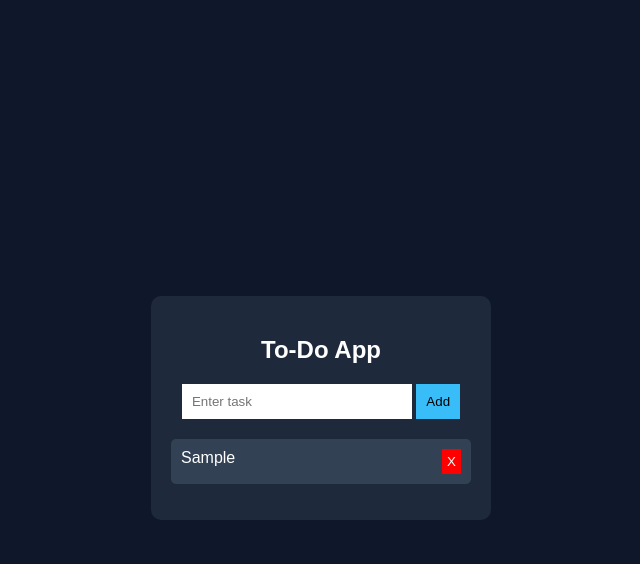
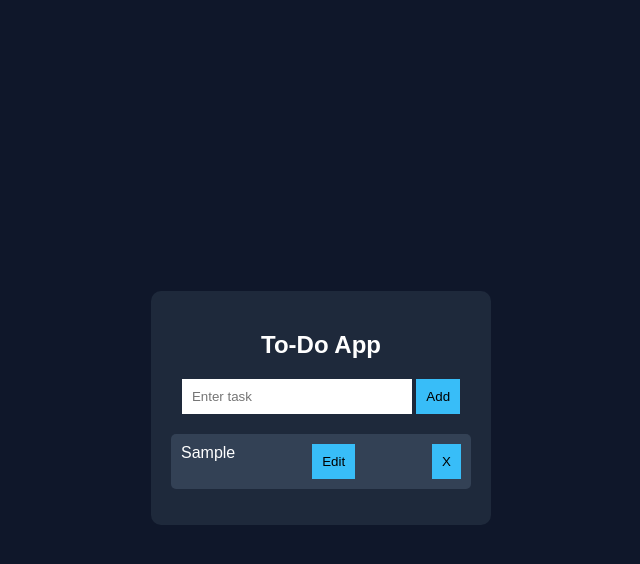
Before and after one commit to ayushmanpandey11/portfolio, a plain HTML site: page todo.html in a window 1280 px wide. Both pictures are taken after typing "Sample" into the empty fields and a click on the button "Add". Shown: the whole page, without its empty margins (319-959 px from the left). Drawn offline with Linux system fonts and the light colour scheme.

Commit message:
Add files via upload

```diff
--- a/style.css
+++ b/style.css
@@ -143,3 +143,31 @@ section h2 {
   margin: 15px 0;
   font-size: 18px;
 }
+
+li {
+  display: flex;
+  justify-content: space-between;
+  align-items: center;
+  background: #334155;
+  padding: 10px;
+  margin: 5px 0;
+  border-radius: 5px;
+}
+
+li span {
+  flex: 1;
+}
+
+li button {
+  margin-left: 5px;
+  cursor: pointer;
+}
+
+.card h3 {
+  margin-bottom: 10px;
+}
+
+.card p {
+  font-size: 14px;
+  color: #cbd5f5;
+}
--- a/todo.html
+++ b/todo.html
@@ -73,23 +73,37 @@
 </div>
 
 <script>
-function addTask() {
+    function addTask() {
   let task = document.getElementById("task").value;
 
   if (task === "") return;
 
   let li = document.createElement("li");
-  li.innerText = task;
 
-  let btn = document.createElement("button");
-  btn.innerText = "X";
-  btn.className = "delete";
+  let span = document.createElement("span");
+  span.innerText = task;
 
-  btn.onclick = function () {
+  let editBtn = document.createElement("button");
+  editBtn.innerText = "Edit";
+
+  let deleteBtn = document.createElement("button");
+  deleteBtn.innerText = "X";
+
+  editBtn.onclick = function () {
+    let newTask = prompt("Edit your task:", span.innerText);
+    if (newTask !== null && newTask !== "") {
+      span.innerText = newTask;
+    }
+  };
+
+  deleteBtn.onclick = function () {
     li.remove();
   };
 
-  li.appendChild(btn);
+  li.appendChild(span);
+  li.appendChild(editBtn);
+  li.appendChild(deleteBtn);
+
   document.getElementById("list").appendChild(li);
 
   document.getElementById("task").value = "";
```
Also changed, not shown: index.html (+22 -4 lines).
